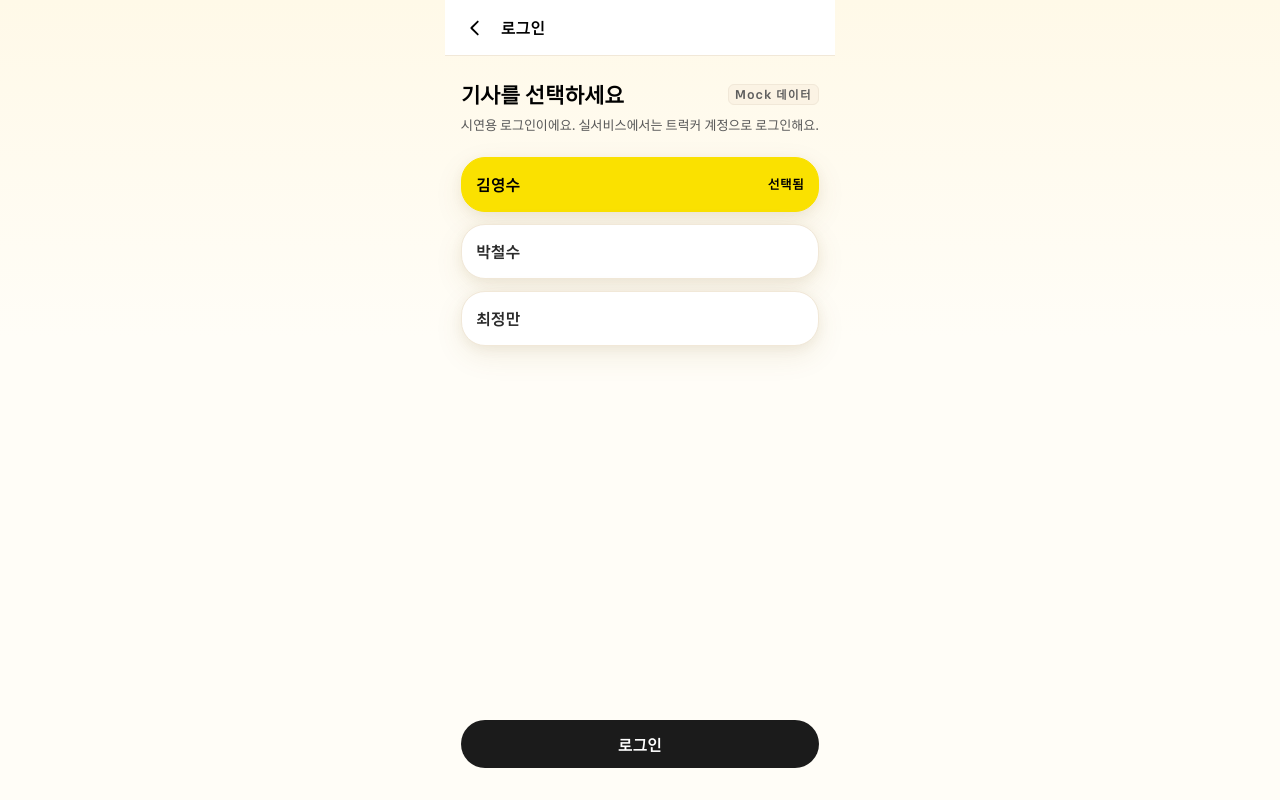
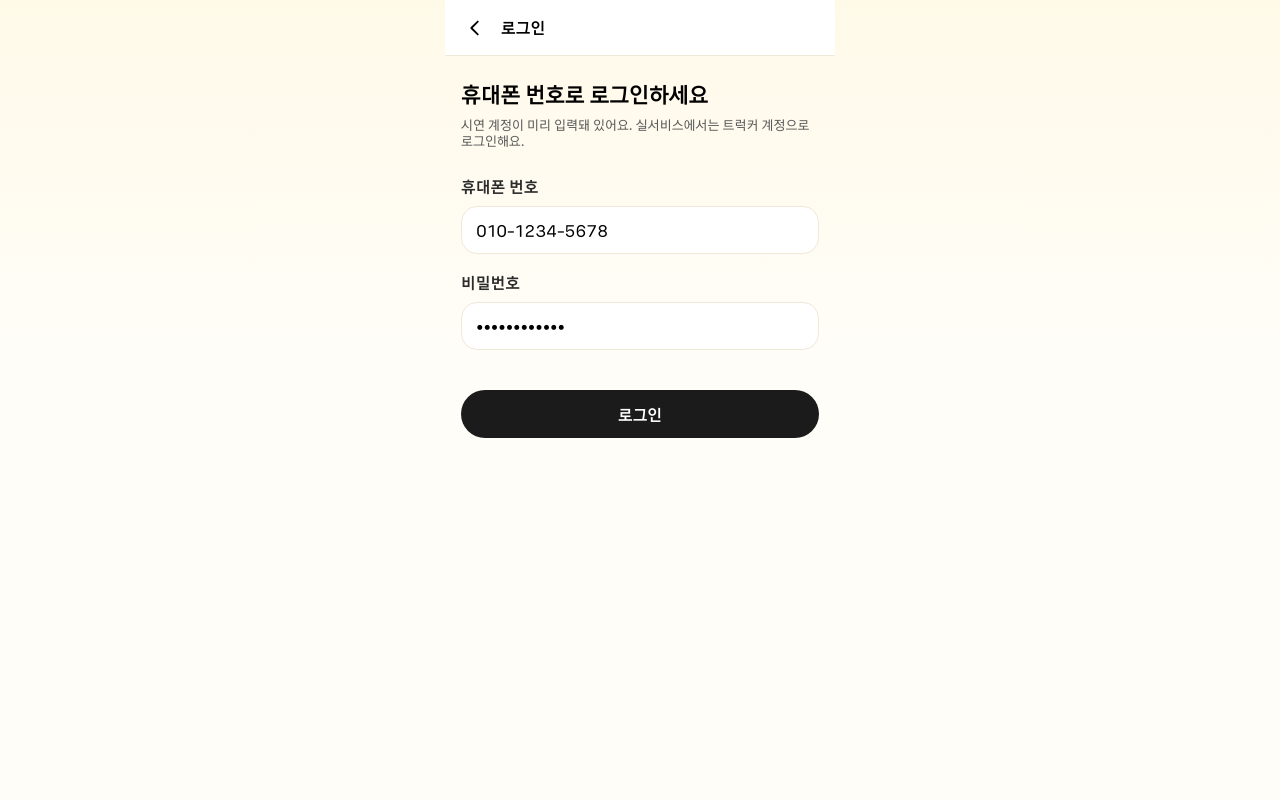
Before and after one commit to Crew-97/gilbeot, a Next.js app: page /login in a window 1280 px wide. Built offline with nearby package versions, Linux system fonts and the light colour scheme.

Commit message:
feat: 로그인 화면을 입력란형으로 개편 — 시연 계정 프리필, 검증 없음 (해소 34 개정)

```diff
--- a/app/login/page.jsx
+++ b/app/login/page.jsx
@@ -1,7 +1,8 @@
 'use client'
 
-// Mock 로그인 (해소 34) — 기사 선택만 한다. 실제 인증, 비밀번호 입력란은 만들지 않는다
-// 시연 기본값은 driver_001 김영수 (해소 32)
+// Mock 로그인 (해소 34) — 실제 로그인처럼 보이되 인증이 없는 시연용 화면
+// 입력란에 시연 계정 값이 미리 채워져 있고, 검증 없이 driver_001 김영수로 진입한다 (해소 32)
+// 입력값은 저장, 전송하지 않는다. 실제 인증 로직을 만들지 않는다
 
 import { useState } from 'react'
 import { useRouter } from 'next/navigation'
@@ -9,20 +10,26 @@ import { useStore } from '@/components/StoreProvider'
 import { signIn } from '@/lib/store'
 import { ErrorState } from '@/components/ErrorState'
 import { Header } from '@/components/Header'
-import { MockBadge } from '@/components/MockBadge'
+
+// 시연 계정 표시용 값. 어떤 값을 입력해도 동작은 같다
+const DEMO_ID = '010-1234-5678'
+const DEMO_PASSWORD = 'gilbeot-demo'
+const DEMO_DRIVER_ID = 'driver_001'
 
 export default function LoginPage() {
   const router = useRouter()
   const { state, setState } = useStore()
-  const [selectedId, setSelectedId] = useState('driver_001')
+  const [loginId, setLoginId] = useState(DEMO_ID)
+  const [password, setPassword] = useState(DEMO_PASSWORD)
   const [failReason, setFailReason] = useState(null)
 
   if (!Array.isArray(state.drivers) || state.drivers.length === 0) {
     return <ErrorState onRetry={() => window.location.reload()} />
   }
 
-  const handleLogin = () => {
-    const r = signIn(state, selectedId)
+  const handleLogin = (event) => {
+    event.preventDefault()
+    const r = signIn(state, DEMO_DRIVER_ID)
     if (!r.ok) {
       setFailReason(r.reason)
       return
@@ -36,39 +43,36 @@ export default function LoginPage() {
       <Header title="로그인" onBack={() => router.push('/')} />
 
       <section aria-labelledby="login-title">
-        <div className="flex items-center justify-between gap-3">
         <h1 id="login-title" className="text-title-3 font-bold tracking-tight text-ink-000">
-            기사를 선택하세요
+          휴대폰 번호로 로그인하세요
         </h1>
-          <MockBadge />
-        </div>
         <p className="mt-2 text-caption text-ink-500">
-          시연용 로그인이에요. 실서비스에서는 트럭커 계정으로 로그인해요.
+          시연 계정이 미리 입력돼 있어요. 실서비스에서는 트럭커 계정으로 로그인해요.
         </p>
       </section>
 
-      <div role="radiogroup" aria-label="기사 선택" className="flex flex-col gap-3">
-        {state.drivers.map((driver) => (
-          <button
-            key={driver.id}
-            type="button"
-            role="radio"
-            aria-checked={selectedId === driver.id}
-            onClick={() => setSelectedId(driver.id)}
-            className={
-              'flex min-h-12 items-center justify-between rounded-lg border p-3.5 text-left shadow-block ' +
-              (selectedId === driver.id
-                ? 'border-yellow-500 bg-yellow-500 text-ink-000'
-                : 'border-hairline bg-paper text-ink-700')
-            }
-          >
-            <span className="text-body font-bold">{driver.name}</span>
-            {selectedId === driver.id ? (
-              <span className="text-caption font-bold">선택됨</span>
-            ) : null}
-          </button>
-        ))}
-      </div>
+      <form className="flex flex-col gap-4" onSubmit={handleLogin}>
+        <label className="flex flex-col gap-2">
+          <span className="text-label font-bold text-ink-700">휴대폰 번호</span>
+          <input
+            type="tel"
+            autoComplete="off"
+            value={loginId}
+            onChange={(e) => setLoginId(e.target.value)}
+            className="min-h-12 rounded-md border border-hairline bg-paper px-3.5 text-body text-ink-000 focus-visible:outline-2 focus-visible:outline-offset-2 focus-visible:outline-ink-000"
+          />
+        </label>
+
+        <label className="flex flex-col gap-2">
+          <span className="text-label font-bold text-ink-700">비밀번호</span>
+          <input
+            type="password"
+            autoComplete="off"
+            value={password}
+            onChange={(e) => setPassword(e.target.value)}
+            className="min-h-12 rounded-md border border-hairline bg-paper px-3.5 text-body text-ink-000 focus-visible:outline-2 focus-visible:outline-offset-2 focus-visible:outline-ink-000"
+          />
+        </label>
 
         {failReason ? (
           <p role="alert" className="text-center text-caption text-danger">
@@ -76,15 +80,15 @@ export default function LoginPage() {
           </p>
         ) : null}
 
-      <div className="mt-auto pt-8">
+        <div className="mt-auto pt-6">
           <button
-          type="button"
-          onClick={handleLogin}
+            type="submit"
             className="min-h-12 w-full rounded-pill bg-inverse px-6 font-bold text-paper transition-[transform,background-color] duration-150 ease-standard hover:bg-ink-700 active:scale-[.97] focus-visible:outline-2 focus-visible:outline-offset-2 focus-visible:outline-ink-000"
           >
             로그인
           </button>
         </div>
+      </form>
     </main>
   )
 }
```
Also changed, not shown: 1 other file (tests, documents, lock files or other folders). Lines whose indentation alone changed are shown as unchanged.
